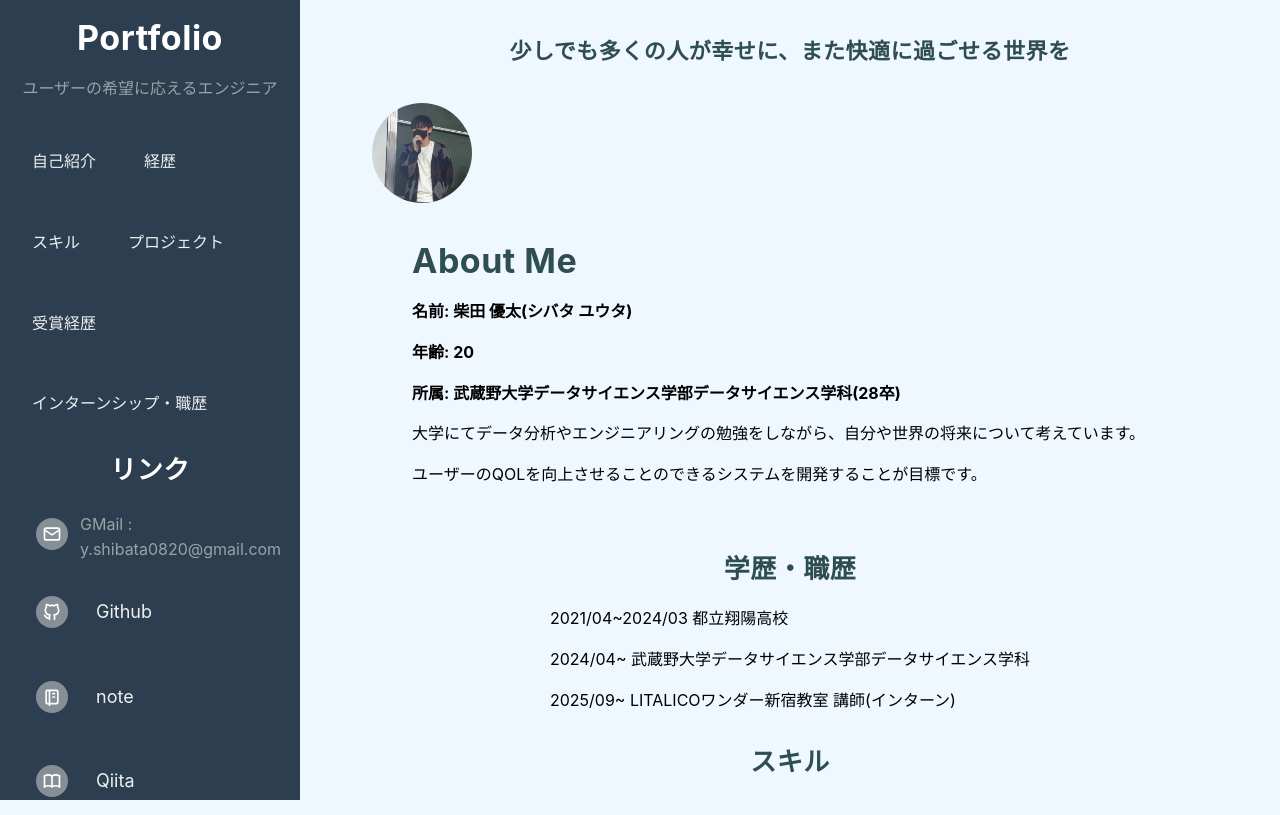
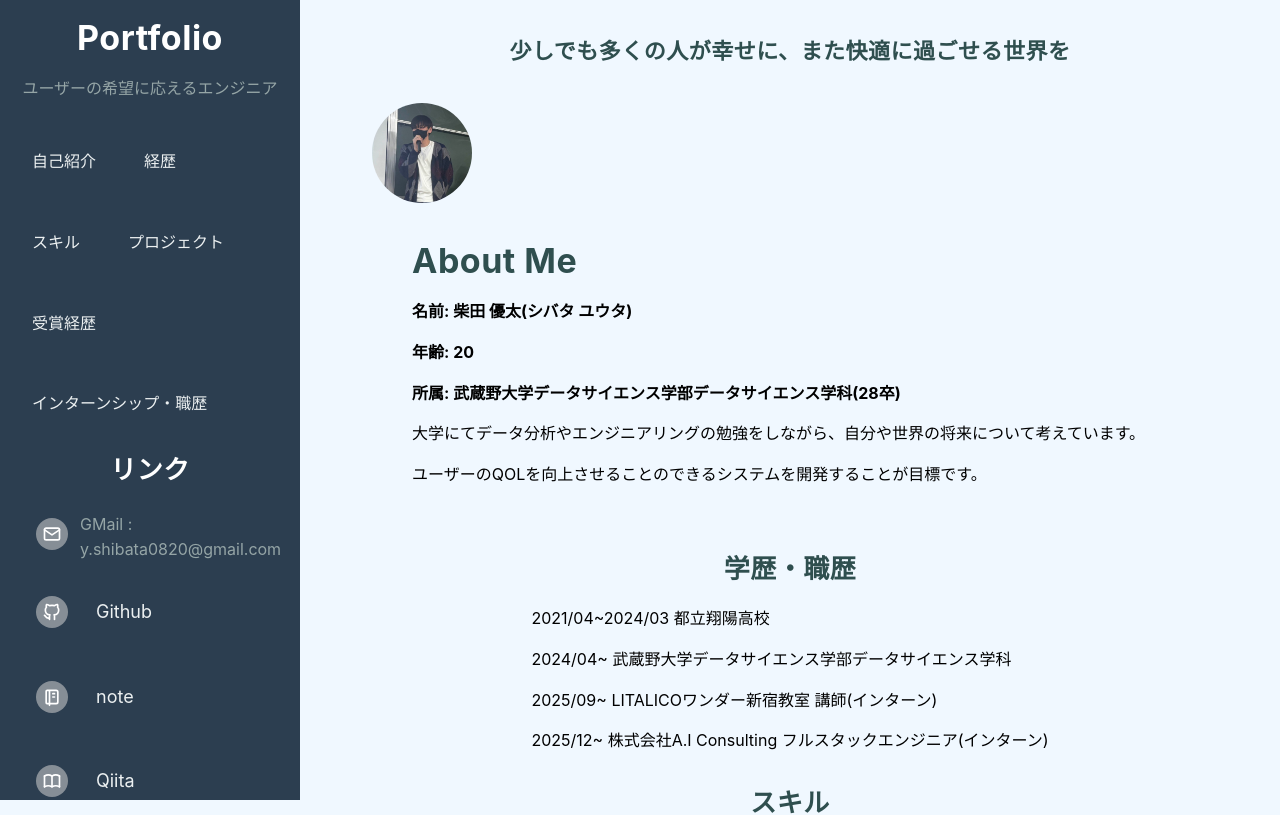
Before and after one commit to Yuu0413s/portfolio, a React (Vite) app: page / in a window 1280 px wide. Shown: the top 815 px of the page. Built offline with nearby package versions, Linux system fonts and the light colour scheme.

Commit message:
✅feat: 情報更新

```diff
--- a/src/components/career.tsx
+++ b/src/components/career.tsx
@@ -17,6 +17,9 @@ const CareerSection = () => {
                 <List.Item>
                     <Text>2025/09~ LITALICOワンダー新宿教室 講師(インターン)</Text>
                 </List.Item>
+                <List.Item>
+                    <Text>2025/12~ 株式会社A.I Consulting フルスタックエンジニア(インターン)</Text>
+                </List.Item>
             </List>
         </Stack>
     );
```
